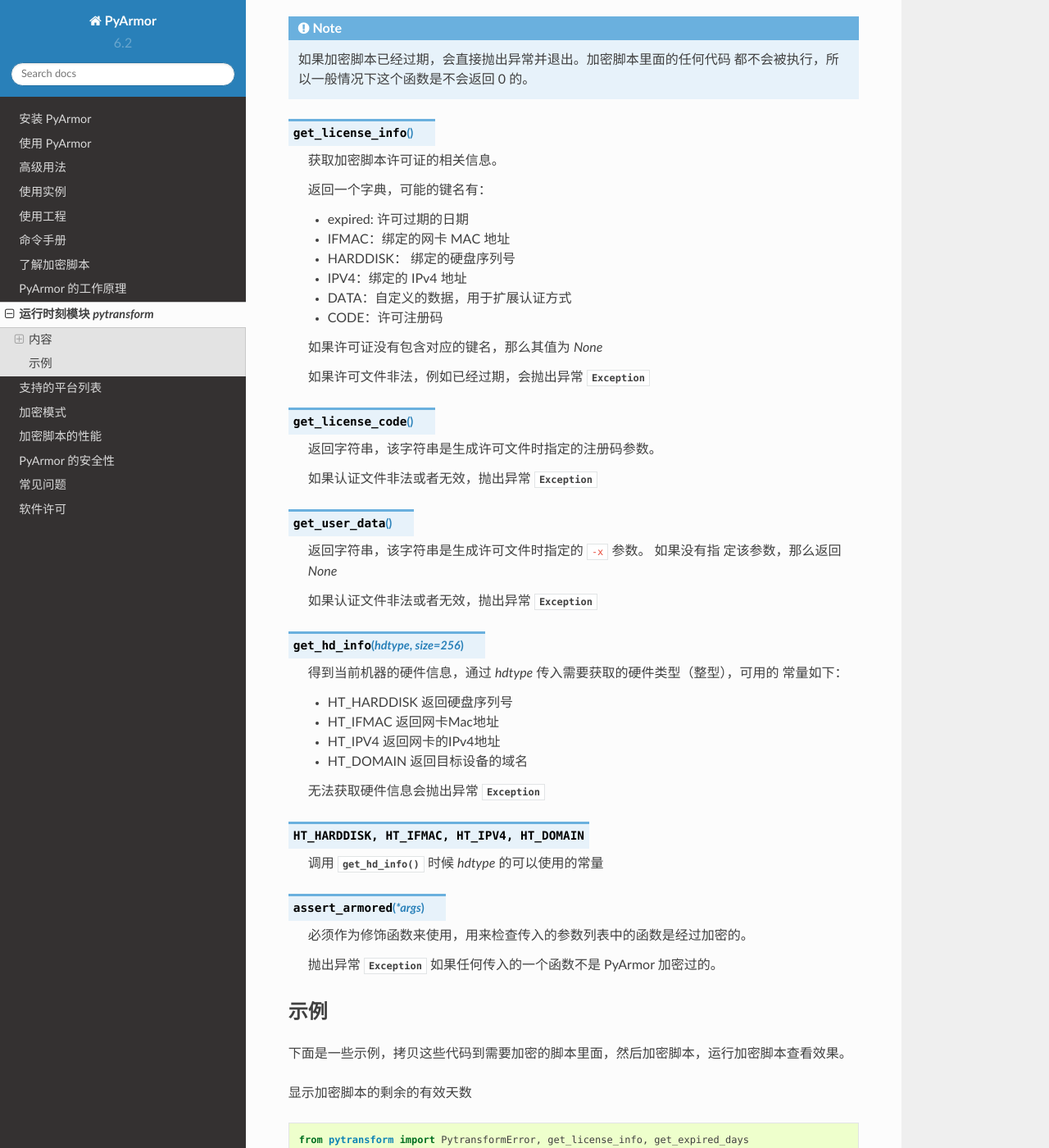
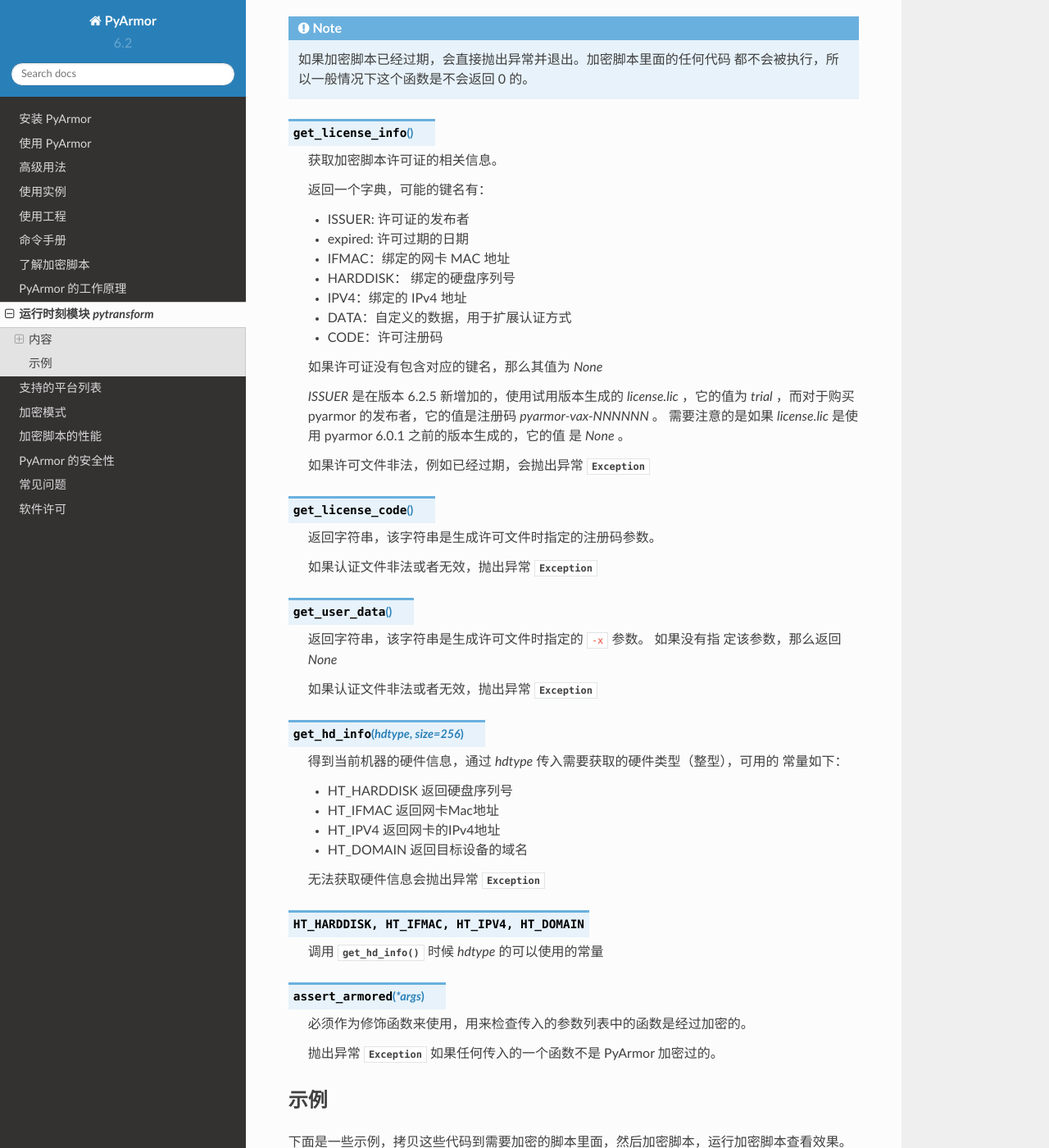
Before and after one commit to dashingsoft/pyarmor-docs-zh, a Sphinx documentation site: the page built from docs/pytransform.rst, in a window 1280 px wide and 1400 px high, scrolled down 599 px. Shown: the whole window at 82% size. Built offline with Sphinx 7.4.7 and the Read the Docs theme 2.0.0, drawn with Linux system fonts in a browser that asks for light colours.

Commit message:
Document new license information: issuer id

```diff
--- a/docs/pytransform.rst
+++ b/docs/pytransform.rst
@@ -36,6 +36,7 @@
 
    返回一个字典，可能的键名有：
 
+   * ISSUER: 许可证的发布者
    * expired: 许可过期的日期
    * IFMAC：绑定的网卡 MAC 地址
    * HARDDISK： 绑定的硬盘序列号
@@ -44,6 +45,11 @@
    * CODE：许可注册码
 
    如果许可证没有包含对应的键名，那么其值为 `None`
+
+   `ISSUER` 是在版本 6.2.5 新增加的，使用试用版本生成的 `license.lic` ，它的值为
+   `trial` ，而对于购买 pyarmor 的发布者，它的值是注册码 `pyarmor-vax-NNNNNN` 。
+   需要注意的是如果 `license.lic` 是使用 pyarmor 6.0.1 之前的版本生成的，它的值
+   是 `None` 。
 
    如果许可文件非法，例如已经过期，会抛出异常 :exc:`Exception`
 
@@ -91,7 +97,7 @@
 
 .. code-block:: python
 
-   from pytransform import PytransformError, get_license_info, get_expired_days
+   from pytransform import get_license_info, get_expired_days
    try:
        code = get_license_info()['CODE']
        left_days = get_expired_days()
```
